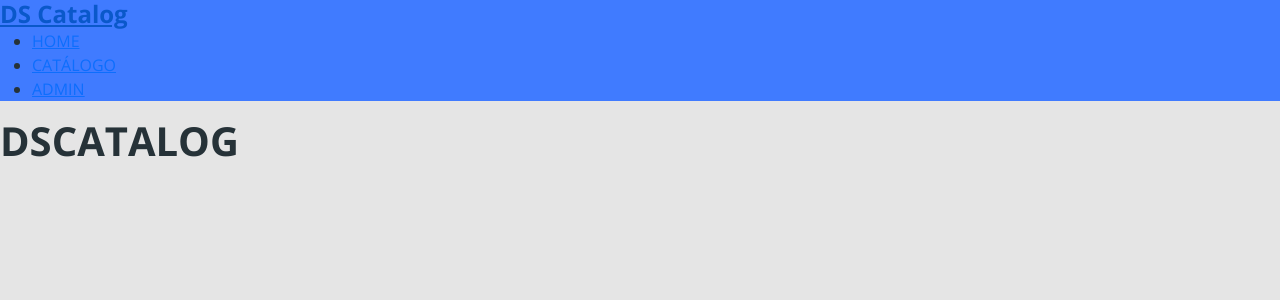
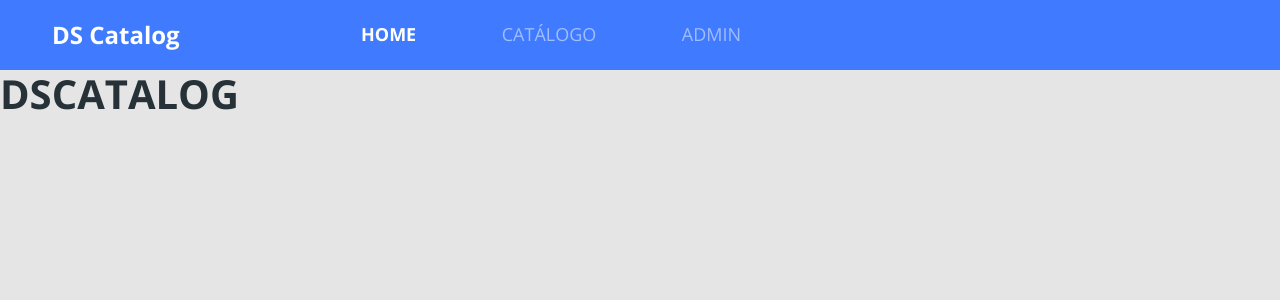
Before and after one commit to jvLarger/dacatalog, a React (Create React App) app in the folder frontend/: page / in a window 1280 px wide. Shown: the top 300 px of the page. Built offline with nearby package versions, Linux system fonts and the light colour scheme.

Commit message:
Styles Navbar

```diff
--- a/frontend/src/App.css
+++ b/frontend/src/App.css
@@ -8,3 +8,8 @@
     font-weight: 700;
     margin-bottom: 0;
 }
+
+a, a:hover {
+    text-decoration: none;
+    color: unset;
+}
--- a/frontend/src/components/Navbar/index.tsx
+++ b/frontend/src/components/Navbar/index.tsx
@@ -1,14 +1,16 @@
+import './styles.css';
+
 const Navbar = () => {
   return (
-    <nav className="bg-primary">
-      <div>
-        <a href="link">
+    <nav className="navbar navbar-expand-md bg-primary main-nav">
+      <div className="container-fluid">
+        <a href="link" className="nav-logo-text">
           <h4>DS Catalog</h4>
         </a>
-        <div>
-          <ul>
+        <div className="collapse navbar-collapse">
+          <ul className="navbar-nav offset-md-2 main-menu">
             <li>
-              <a href="link">HOME</a>
+              <a href="link" className='active'>HOME</a>
             </li>
             <li>
               <a href="link">CATÁLOGO</a>
--- /dev/null
+++ b/frontend/src/components/Navbar/styles.css
@@ -0,0 +1,29 @@
+.main-nav {
+    height: 70px;
+    padding-left: 40px;
+}
+
+.nav-logo-text,
+.nav-logo-text:hover {
+    color: #fff;
+}
+
+.main-menu {
+    display: flex;
+    font-size: 18px;
+    width: 380px;
+    justify-content: space-between;
+}
+
+.main-menu a {
+    color: rgb(255, 255, 255, 0.5);
+}
+
+.main-menu a:hover {
+    color: #fff;
+}
+
+.main-menu .active {
+    color: #fff;
+    font-weight: bold;
+}
```
